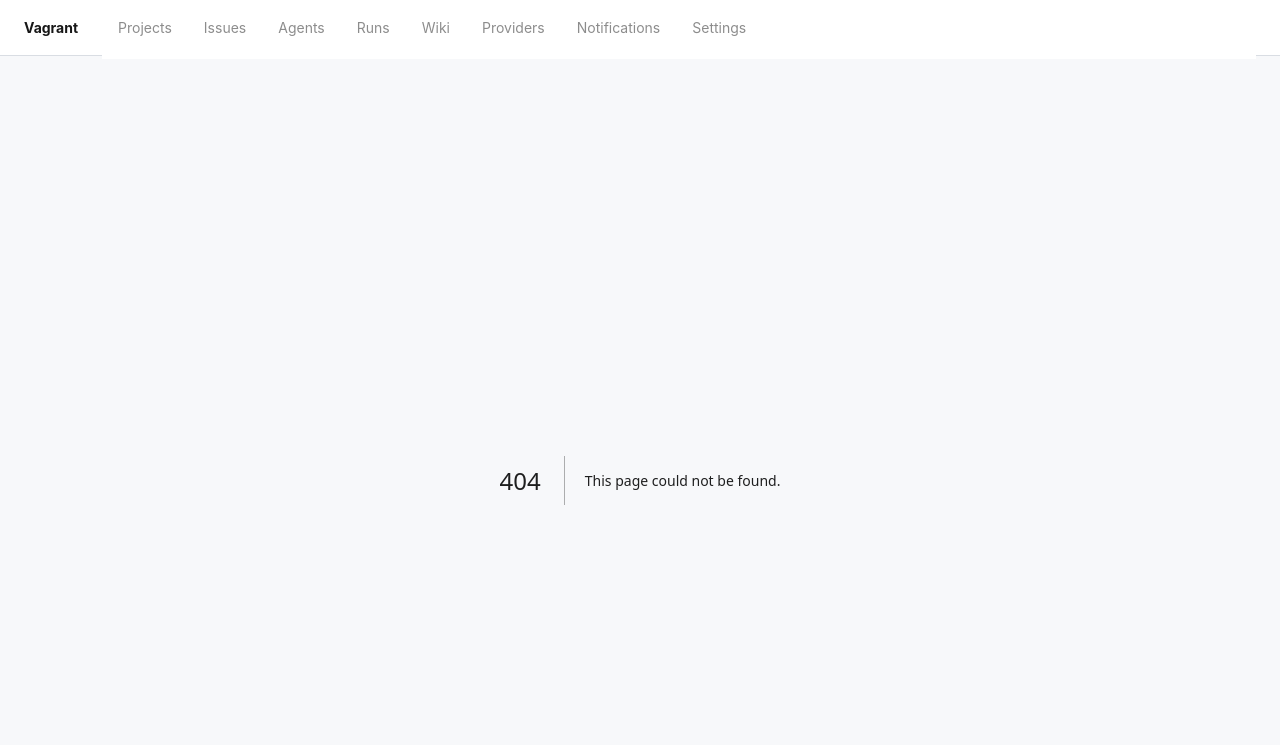
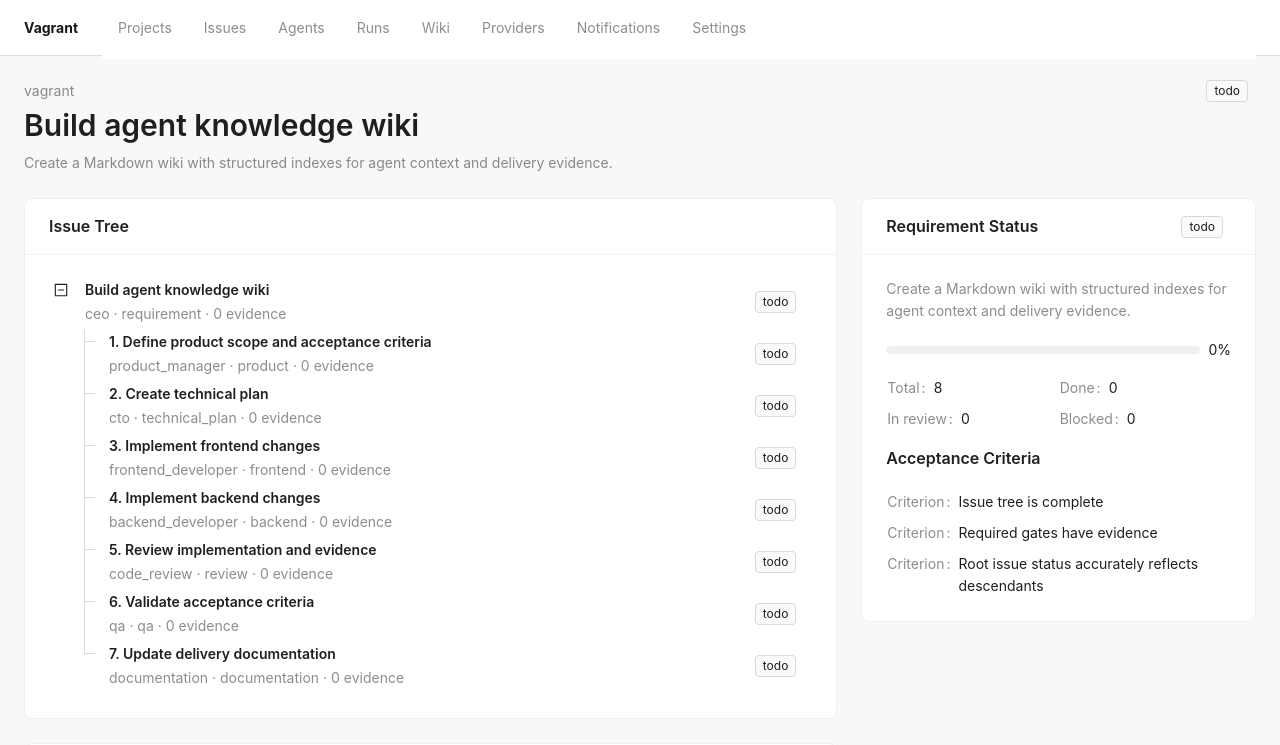
Before and after one commit to Sinon4869/vagrant, a Next.js app in the folder apps/web/: page /issues/issue-vagrant-knowledge in a window 1280 px wide. Before the commit this address had no page. Shown: the top 745 px of the page. Built offline with nearby package versions, Linux system fonts and the light colour scheme; what @ant-design/nextjs-registry would draw is missing.

Commit message:
feat: add root issue tree view

```diff
--- /dev/null
+++ b/apps/web/src/app/issues/[issueId]/page.tsx
@@ -0,0 +1,47 @@
+import { aggregateIssueTree } from "@vagrant/core";
+import { Card, Col, Flex, Row, Space, Typography } from "antd";
+import { ActivityTimeline } from "@/components/activity-timeline";
+import { EvidenceList } from "@/components/evidence-list";
+import { IssueDetailPanel } from "@/components/issue-detail-panel";
+import { IssueTree } from "@/components/issue-tree";
+import { StatusBadge } from "@/components/status-badge";
+import { getDemoData } from "@/lib/demo-data";
+
+const { Paragraph, Text, Title } = Typography;
+
+export default function RootIssuePage() {
+  const { project, rootIssue } = getDemoData();
+  const summary = aggregateIssueTree(rootIssue);
+
+  return (
+    <Space direction="vertical" size={24} style={{ width: "100%" }}>
+      <Flex align="flex-start" justify="space-between" gap={24} wrap>
+        <div>
+          <Text type="secondary">{project.name}</Text>
+          <Title level={2} style={{ margin: "4px 0 8px" }}>
+            {rootIssue.title}
+          </Title>
+          <Paragraph type="secondary" style={{ maxWidth: 760, margin: 0 }}>
+            {rootIssue.description}
+          </Paragraph>
+        </div>
+        <StatusBadge status={summary.aggregateStatus} />
+      </Flex>
+
+      <Row gutter={[24, 24]} align="top">
+        <Col xs={24} lg={16}>
+          <Space direction="vertical" size={24} style={{ width: "100%" }}>
+            <Card title="Issue Tree">
+              <IssueTree root={rootIssue} />
+            </Card>
+            <ActivityTimeline root={rootIssue} />
+            <EvidenceList root={rootIssue} />
+          </Space>
+        </Col>
+        <Col xs={24} lg={8}>
+          <IssueDetailPanel issue={rootIssue} summary={summary} />
+        </Col>
+      </Row>
+    </Space>
+  );
+}
--- /dev/null
+++ b/apps/web/src/components/activity-timeline.tsx
@@ -0,0 +1,29 @@
+"use client";
+
+import { flattenIssueTree, type Issue } from "@vagrant/core";
+import { Card, Timeline, Typography } from "antd";
+
+const { Text } = Typography;
+
+export function ActivityTimeline({ root }: { root: Issue }) {
+  const issues = flattenIssueTree(root);
+
+  return (
+    <Card title="Activity Timeline">
+      <Timeline
+        items={issues.map((issue) => ({
+          key: issue.id,
+          children: (
+            <>
+              <Text strong>{issue.title}</Text>
+              <br />
+              <Text type="secondary">
+                {issue.ownerAgentRole ?? "unassigned"} is currently {issue.status.replace("_", " ")}.
+              </Text>
+            </>
+          )
+        }))}
+      />
+    </Card>
+  );
+}
--- /dev/null
+++ b/apps/web/src/components/evidence-list.tsx
@@ -0,0 +1,37 @@
+"use client";
+
+import { flattenIssueTree, type Issue } from "@vagrant/core";
+import { Card, Empty, List, Tag, Typography } from "antd";
+
+const { Text } = Typography;
+
+export function EvidenceList({ root }: { root: Issue }) {
+  const evidence = flattenIssueTree(root).flatMap((issue) =>
+    issue.evidence.map((item) => ({ ...item, issueTitle: issue.title }))
+  );
+
+  return (
+    <Card title="Evidence">
+      {evidence.length === 0 ? (
+        <Empty description="No evidence has been captured yet." />
+      ) : (
+        <List
+          dataSource={evidence}
+          renderItem={(item) => (
+            <List.Item>
+              <List.Item.Meta
+                title={item.title}
+                description={
+                  <>
+                    <Tag>{item.kind}</Tag>
+                    <Text type="secondary">{item.issueTitle}</Text>
+                  </>
+                }
+              />
+            </List.Item>
+          )}
+        />
+      )}
+    </Card>
+  );
+}
--- /dev/null
+++ b/apps/web/src/components/issue-detail-panel.tsx
@@ -0,0 +1,38 @@
+"use client";
+
+import { type Issue, type IssueTreeSummary } from "@vagrant/core";
+import { Card, Descriptions, Progress, Typography } from "antd";
+import { StatusBadge } from "@/components/status-badge";
+
+const { Text } = Typography;
+
+export function IssueDetailPanel({ issue, summary }: { issue: Issue; summary: IssueTreeSummary }) {
+  return (
+    <Card title="Requirement Status" extra={<StatusBadge status={summary.aggregateStatus} />}>
+      <Text type="secondary">{issue.description}</Text>
+      <Progress percent={summary.progress} style={{ marginTop: 16 }} />
+      <Descriptions
+        size="small"
+        column={2}
+        style={{ marginTop: 16 }}
+        items={[
+          { key: "total", label: "Total", children: summary.total },
+          { key: "done", label: "Done", children: summary.counts.done },
+          { key: "review", label: "In review", children: summary.counts.in_review },
+          { key: "blocked", label: "Blocked", children: summary.counts.blocked }
+        ]}
+      />
+      <Descriptions
+        title="Acceptance Criteria"
+        size="small"
+        column={1}
+        style={{ marginTop: 16 }}
+        items={issue.acceptanceCriteria.map((criterion) => ({
+          key: criterion,
+          label: "Criterion",
+          children: criterion
+        }))}
+      />
+    </Card>
+  );
+}
--- /dev/null
+++ b/apps/web/src/components/issue-tree.tsx
@@ -0,0 +1,30 @@
+"use client";
+
+import { type Issue } from "@vagrant/core";
+import { Tree, Typography, type TreeDataNode } from "antd";
+import { StatusBadge } from "@/components/status-badge";
+
+const { Text } = Typography;
+
+export function IssueTree({ root }: { root: Issue }) {
+  return <Tree blockNode defaultExpandAll showLine treeData={[toTreeNode(root)]} />;
+}
+
+function toTreeNode(issue: Issue): TreeDataNode {
+  return {
+    key: issue.id,
+    title: (
+      <div className="issue-tree-title">
+        <div>
+          <Text strong>{issue.title}</Text>
+          <br />
+          <Text type="secondary">
+            {issue.ownerAgentRole ?? "unassigned"} · {issue.type} · {issue.evidence.length} evidence
+          </Text>
+        </div>
+        <StatusBadge status={issue.status} />
+      </div>
+    ),
+    children: issue.children.map(toTreeNode)
+  };
+}
```
